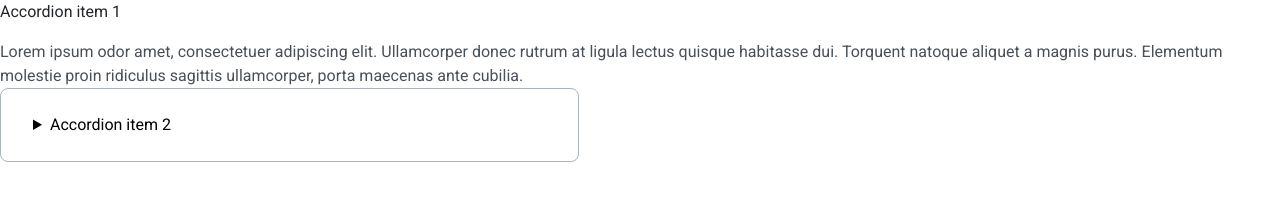
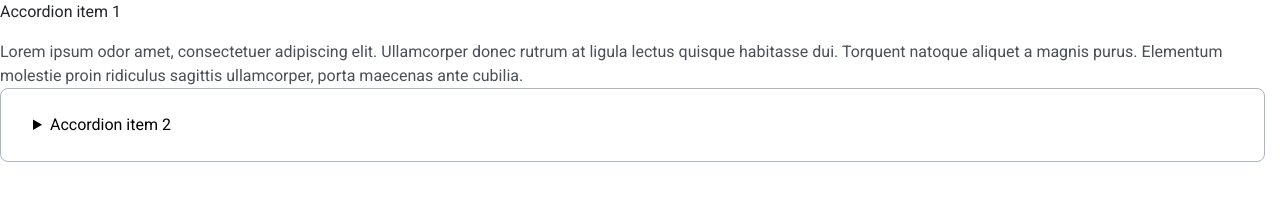
Before and after one commit to js-tasks-ru/htmlcss-20250123_alexandra-vyunnik, a website: page 03-lection1/02-accordion/index.html in a window 1280 px wide. Drawn offline with Linux system fonts and the light colour scheme.

Commit message:
Update 03-lection1/02-accordion/accordion.css
Update accordion for 03-lection2 after review

```diff
--- a/03-lection1/02-accordion/accordion.css
+++ b/03-lection1/02-accordion/accordion.css
@@ -12,7 +12,6 @@
     border-radius: 8px;
     padding: 24px 32px 24px 32px;
     margin-bottom: 8px;
-    max-width: 579px;
 }
 
 .accordion__item:last-child {
```
